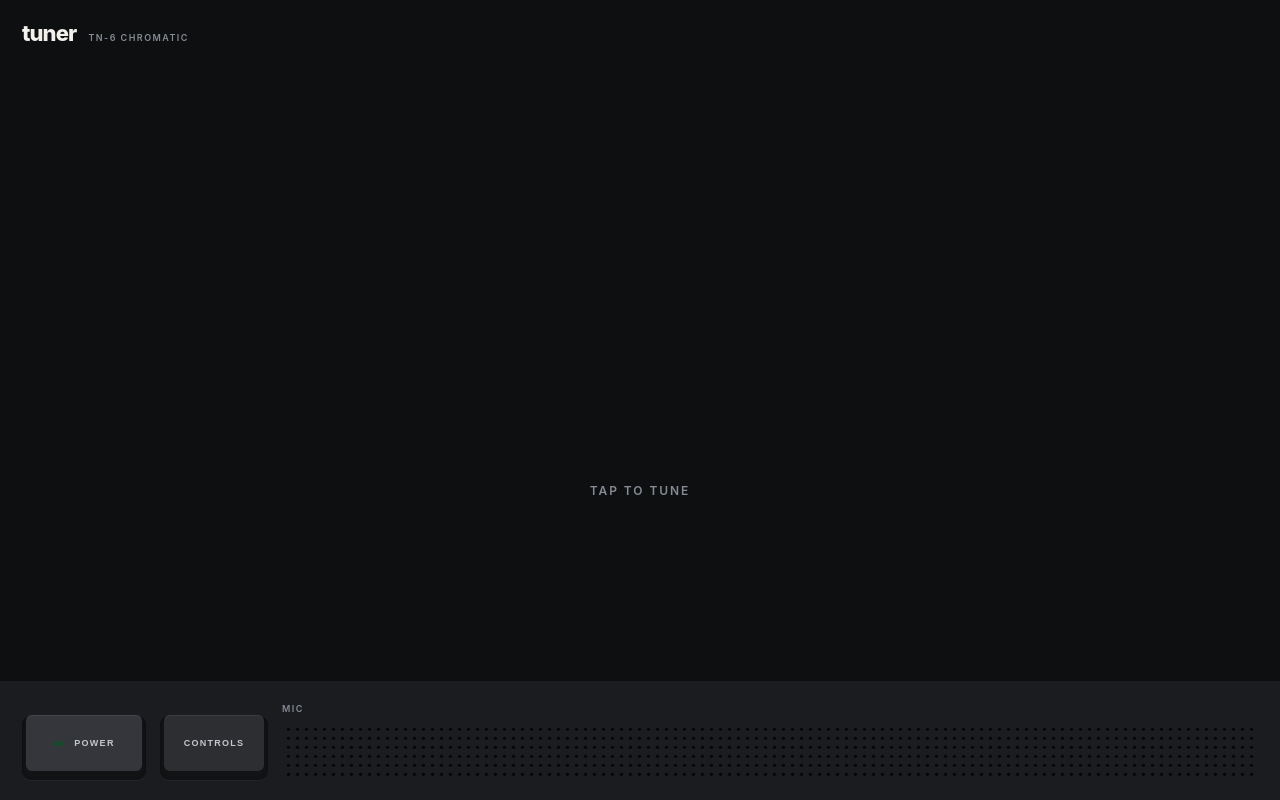
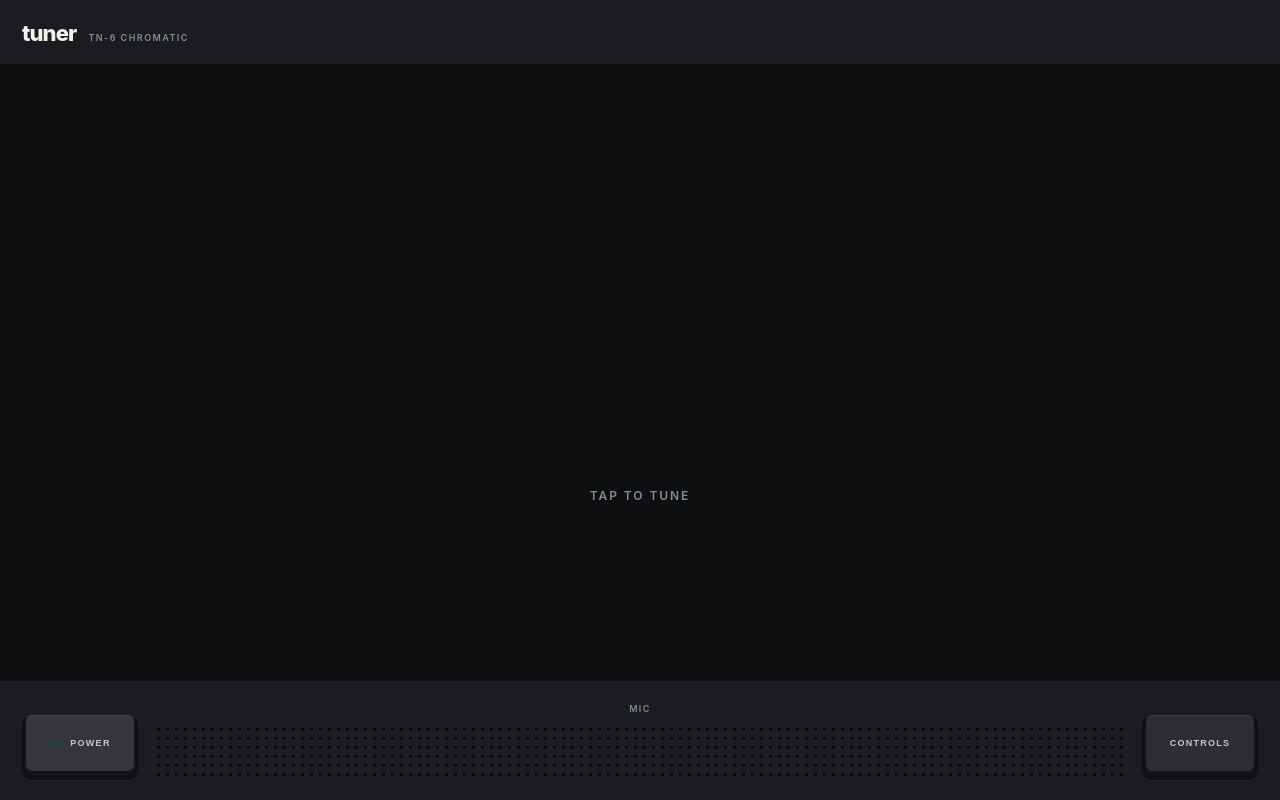
Before and after one commit to nathanvt/guitar-tuner, a website built with Vite: page index.html in a window 1280 px wide. Built offline with nearby package versions, Linux system fonts and the light colour scheme; files whose address does not match are found by name.

Commit message:
Casing band above the screen, mirrored base layout
- The name now sits on a grey casing band, so the dark reading area
  reads as a screen running edge to edge between casing top and bottom.
- The base mirrors itself: power on the left, the mic grille centered
  with its label, controls on the right. Both keys share one width.
- With grey at both ends, the page background and theme color are
  casing grey throughout.

Co-Authored-By: Claude Opus 5.5 <noreply@anthropic.com>

```diff
--- a/index.html
+++ b/index.html
@@ -5,7 +5,7 @@
     <meta name="viewport" content="width=device-width, initial-scale=1, viewport-fit=cover" />
     <title>Tuner</title>
     <meta name="description" content="A chromatic guitar tuner that listens through the microphone." />
-    <meta name="theme-color" content="#0e0f11" />
+    <meta name="theme-color" content="#1b1c1f" />
     <meta name="mobile-web-app-capable" content="yes" />
     <meta name="apple-mobile-web-app-capable" content="yes" />
     <meta name="apple-mobile-web-app-status-bar-style" content="black-translucent" />
@@ -56,15 +56,15 @@
               <span class="legend"><i class="pilot"></i>power</span>
             </button>
           </span>
+          <div class="mic">
+            <span class="label">mic</span>
+            <canvas class="grille" aria-hidden="true"></canvas>
+          </div>
           <span class="well">
             <button class="key key-controls" type="button" aria-pressed="false" aria-controls="dashboard">
               <span class="legend">controls</span>
             </button>
           </span>
-          <div class="mic">
-            <span class="label">mic</span>
-            <canvas class="grille" aria-hidden="true"></canvas>
-          </div>
         </div>
       </section>
     </main>
--- a/src/style.css
+++ b/src/style.css
@@ -1,6 +1,7 @@
 /*
-  A blocky, old-tech tuner: flat color blocks edge to edge, the reading lit on open
-  space above a control panel of hard-edged keys and a dial. Red and green carry the
+  A blocky, old-tech tuner: a grey casing with a dark screen running edge to edge
+  across it, the reading lit on the screen, and a control panel of hard-edged keys
+  and a dial below. Red and green carry the
   tuning and the power state; everything else is grey and white.
 */
 
@@ -47,13 +48,9 @@ body {
   overscroll-behavior: none;
 }
 
-/*
-  Dark above the middle, panel grey below it. In Safari the page ends above the
-  floating toolbar, and whatever shows beneath it should match the panel, not the
-  reading area.
-*/
+/* Casing grey, so anything Safari shows around the page matches the casing. */
 html {
-  background: var(--panel) linear-gradient(var(--space), var(--space)) no-repeat top / 100% 50%;
+  background: var(--panel);
 }
 
 body {
@@ -79,15 +76,16 @@ p {
   width: 100vw;
   height: 100dvh;
   overflow: hidden;
-  background: var(--space);
+  background: var(--panel);
   color: var(--ink);
 }
 
+/* The casing above the screen carries the name. */
 .brand {
   display: flex;
   align-items: baseline;
   gap: 12px;
-  padding: max(20px, env(safe-area-inset-top)) max(22px, env(safe-area-inset-right)) 0
+  padding: max(20px, env(safe-area-inset-top)) max(22px, env(safe-area-inset-right)) 18px
     max(22px, env(safe-area-inset-left));
 }
 
@@ -109,10 +107,12 @@ p {
 
 /* ---------- Reading ---------- */
 
+/* The screen: dark, edge to edge across the casing. */
 .reading {
   position: relative;
   flex: 1 1 auto;
   min-height: 220px;
+  background: var(--space);
 }
 
 .device:is([data-power='off'], [data-power='error']) .reading {
@@ -190,12 +190,12 @@ p {
 
 /* ---------- Panel ---------- */
 
+/* Power and controls mirror each other either side of the mic. */
 .panel {
   display: flex;
   flex-direction: column;
   padding: 22px max(22px, env(safe-area-inset-right)) max(20px, env(safe-area-inset-bottom))
     max(22px, env(safe-area-inset-left));
-  background: var(--panel);
 }
 
 /*
@@ -241,6 +241,7 @@ p {
   display: flex;
   flex: 1;
   flex-direction: column;
+  align-items: center;
   gap: 10px;
   min-width: 0;
 }
@@ -324,13 +325,13 @@ p {
   color: var(--ink);
 }
 
+.key-power,
+.key-controls {
+  width: 108px;
+}
+
 .key-power {
   --cap: #34363b;
-  width: 116px;
-}
-
-.key-controls {
-  width: 100px;
 }
 
 .key-small {
--- a/vite.config.ts
+++ b/vite.config.ts
@@ -21,8 +21,8 @@ export default defineConfig({
         scope: '/',
         display: 'standalone',
         orientation: 'portrait',
-        background_color: '#0e0f11',
-        theme_color: '#0e0f11',
+        background_color: '#1b1c1f',
+        theme_color: '#1b1c1f',
         icons: [
           { src: 'icons/icon-192.png', sizes: '192x192', type: 'image/png' },
           { src: 'icons/icon-512.png', sizes: '512x512', type: 'image/png' },
```
Also changed, not shown: README.md.
